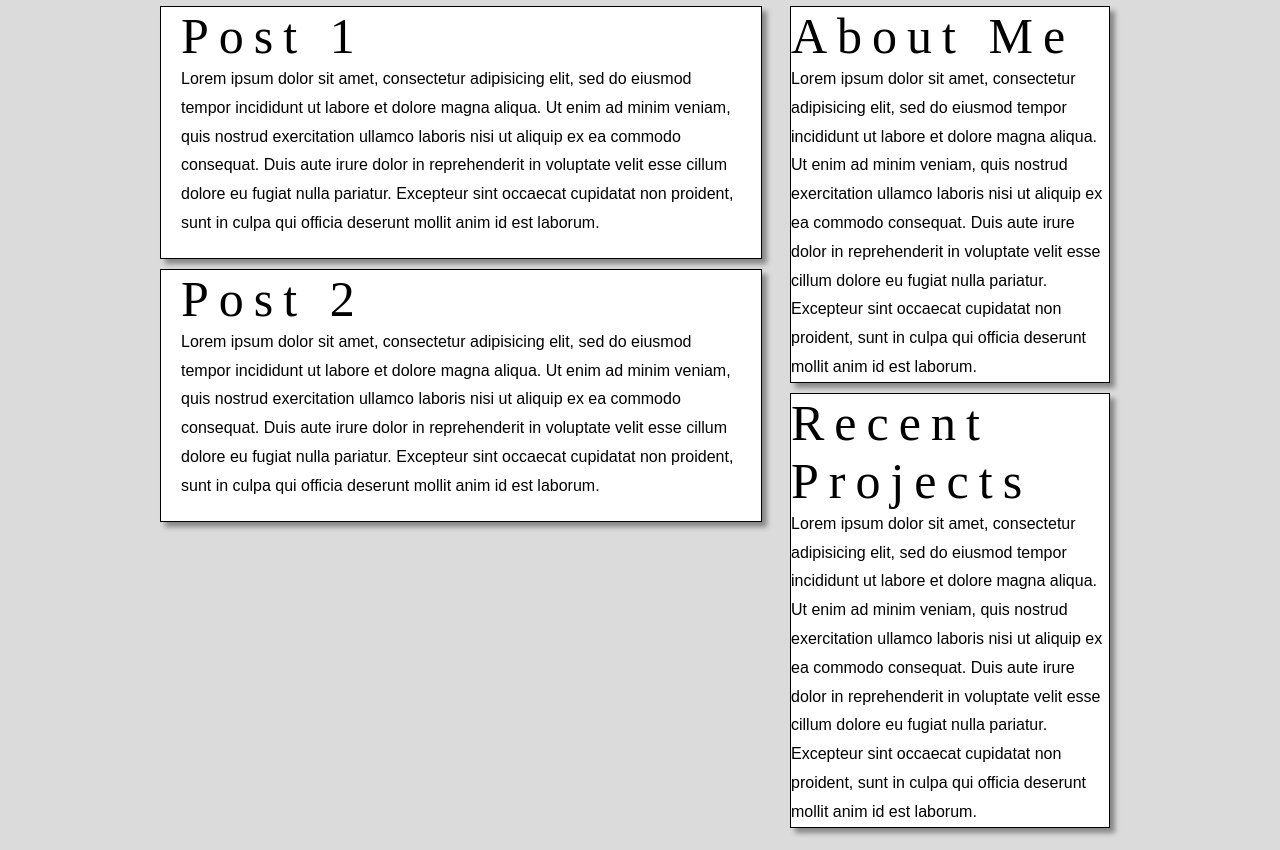
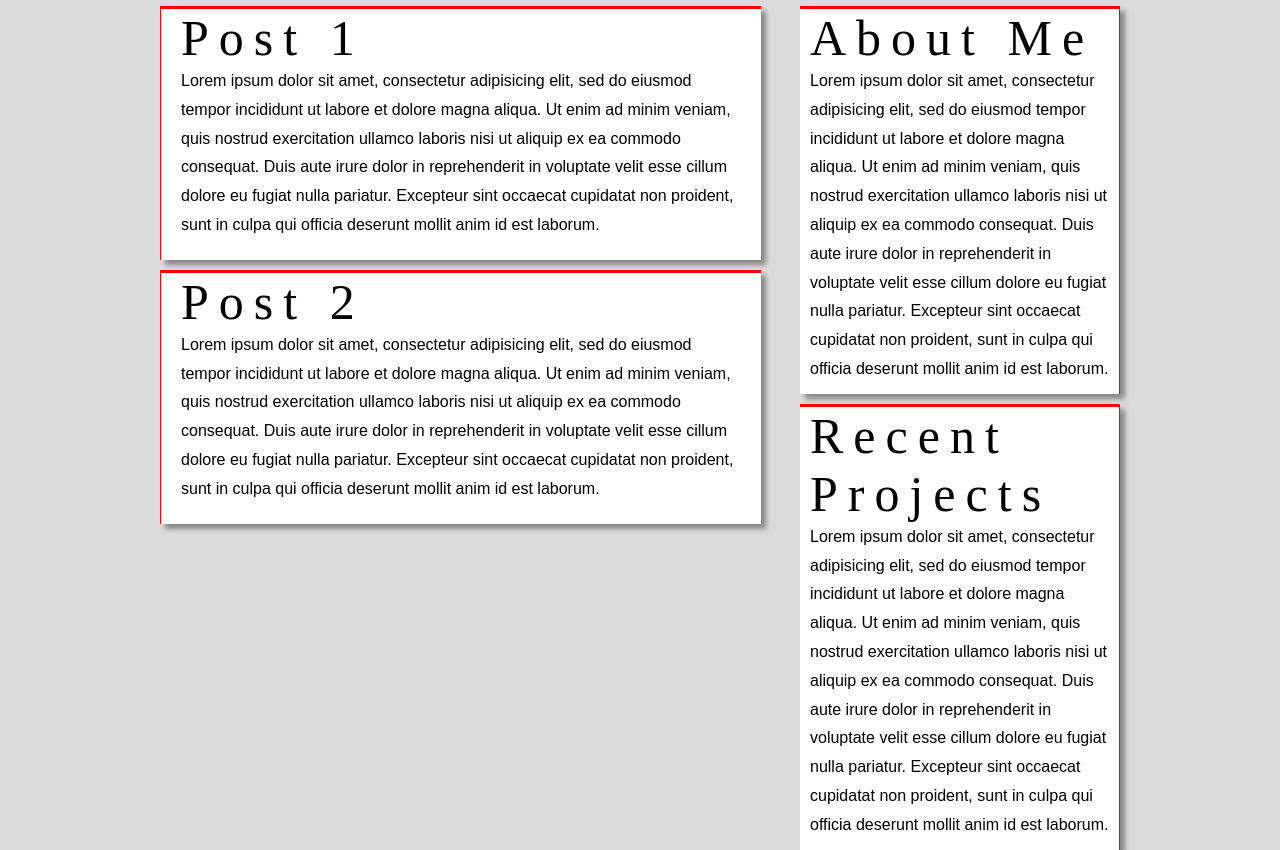
Before and after one commit to LukePatterson/Luke-Dev, a plain HTML site: page index.html in a window 1280 px wide. Shown: the part 59-909 px from the top of the page. Drawn offline with Linux system fonts and the light colour scheme.

Commit message:
Styling added

```diff
--- a/style/style.css
+++ b/style/style.css
@@ -56,7 +56,8 @@ header{
 
 		article {
 			background-color: #fff;
-			border: 1px solid black;
+			border-left: 1px solid red;
+			border-top: 3px solid red;
 			box-shadow: 5px 5px 5px #888;
 			display: block;
 			margin-right: 200px;
@@ -69,37 +70,17 @@ header{
 aside {
 
 	float: right;
-margin-top: 0px;
-			padding: 10px;
-			padding-top: 0px;
+	margin-top: -10px;
 	width: 320px;
 }
 
-aside:nth-child(2) {
 
-}
-
-		.container {
-			width: 960px;
-			margin:0 auto;
-		}
-
-
-#aboutme {
+#aboutme , #recentproject {
 		background-color: #fff;
-			border: 1px solid black;
-			box-shadow: 5px 5px 5px #888;
-}
-
-#aboutme {
-		background-color: #fff;
-			border: 1px solid black;
-			box-shadow: 5px 5px 5px #888;
-}
-
-#recentproject {
-		background-color: #fff;
-			border: 1px solid black;
+			border-top: 3px solid red;
+			border-right: 1px solid red;
 			box-shadow: 5px 5px 5px #888;
 			margin-top: 10px;
+			padding: 10px;
+			padding-top: 0;
 }
```
